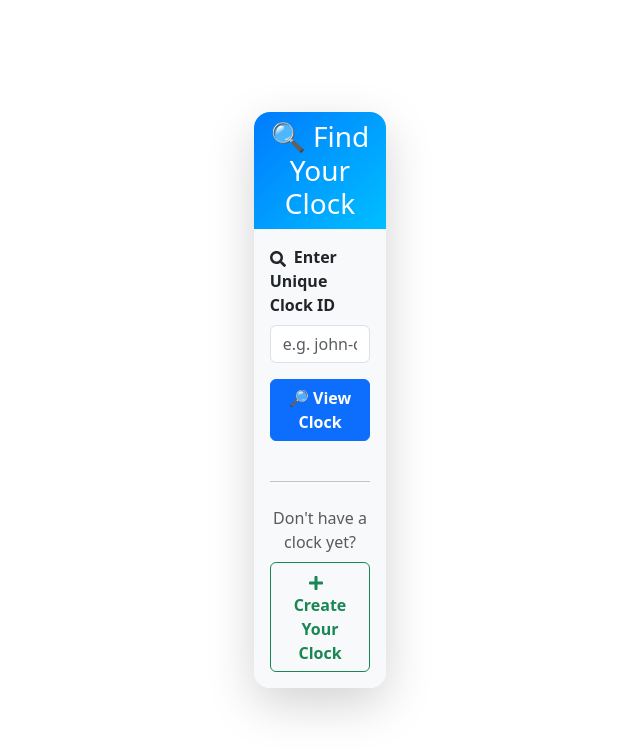
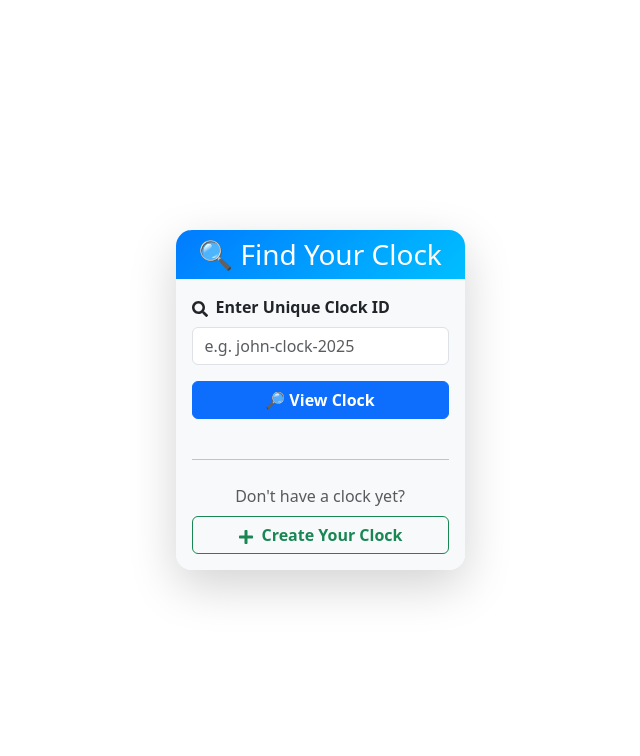
Before and after one commit to RohitRcbr/myWatch, a React (Create React App) app: page /find in a window 1280 px wide. Shown: the top 756 px of the page, without its empty margins (320-960 px from the left). Built offline with nearby package versions, Linux system fonts and the light colour scheme; a web font is replaced by a local one.

Commit message:
Update FindClock.js

```diff
--- a/src/FindClock.js
+++ b/src/FindClock.js
@@ -27,9 +27,9 @@ function FindClock() {
         initial={{ y: 50, opacity: 0 }}
         animate={{ y: 0, opacity: 1 }}
         transition={{ type: 'spring', duration: 0.6 }}
-        className="row justify-content-center"
+        className=""
       >
-        <div className="col-md-6">
+        <div className="">
           <div className="card shadow-lg border-0 rounded-4">
             <div className="card-header bg-dark text-white text-center rounded-top-4">
               <h3 className="mb-0">🔍 Find Your Clock</h3>
```
